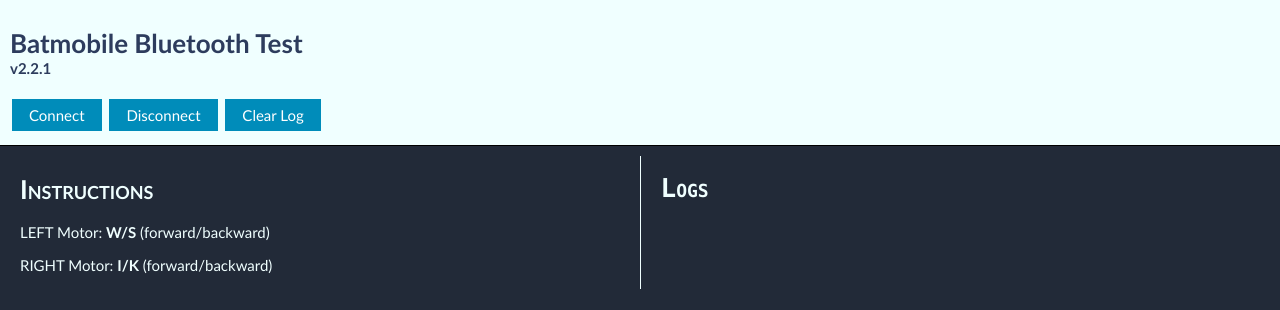
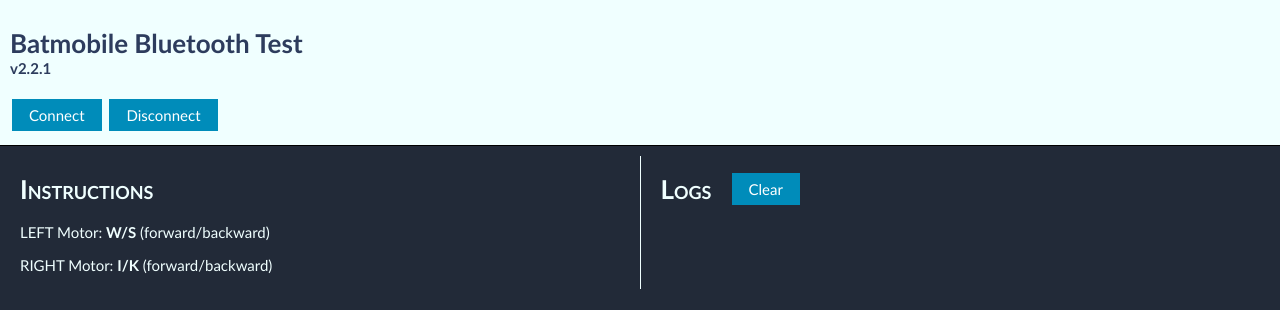
Before and after one commit to JesusColinV/BatmobileWeb, a plain HTML site: page index.html in a window 1280 px wide. Drawn offline with Linux system fonts and the light colour scheme.

Commit message:
Stylising logs button

```diff
--- a/index.css
+++ b/index.css
@@ -92,8 +92,18 @@ th, td{
 	margin-bottom: 10px;
 }
 
-#logs, #logs *{
+#logs *:not(.title):not(.button){
 	font-family: Consolas;
+}
+
+#clearLogsButton{
+	position: absolute;
+	margin:0px;
+	margin-left: 20px;
+}
+
+#clearLogsButton:active{
+	margin-top: 2px;
 }
 
 .smallcaps{
@@ -116,7 +126,9 @@ th, td{
 	text-align: center;
 	text-decoration: none;
 	display: inline-block;
-	margin: 4px 2px;
+	margin:4px 2px;
+	font-weight: normal;
+	font-variant-caps: normal;
 	cursor: pointer;
 	-webkit-transition-duration: 0.4s; /* Safari */
 	transition-duration: 0.4s;
@@ -128,7 +140,7 @@ th, td{
 	color: #008CBA;
 }
 
-.button:active{
+.button:not(#clearLogsButton):active{
 	position:relative;
 	top:1px;
 }
--- a/index.html
+++ b/index.html
@@ -15,7 +15,6 @@
 			<div>
 				<div class="button" id="connect">Connect</div>
 				<div class="button" id="disconnect">Disconnect</div>
-				<div onclick="clearLogs()" id="clearLogs" class="button">Clear Log</div>
 			</div>
 		</div>
 		<div id="main_container">
@@ -25,7 +24,9 @@
 				<p>RIGHT Motor: <b>I/K</b> (forward/backward)</p>
 			</div>
 			<div id="logs" class="flex-item">
-				<h1 class="smallcaps title">Logs</h1>
+				<h1 class="smallcaps title">Logs
+					<div onclick="clearLogs()" id="clearLogsButton" class="button">Clear</div>
+				</h1>
 				<div id="logs_out">
 
 				</div>
```
